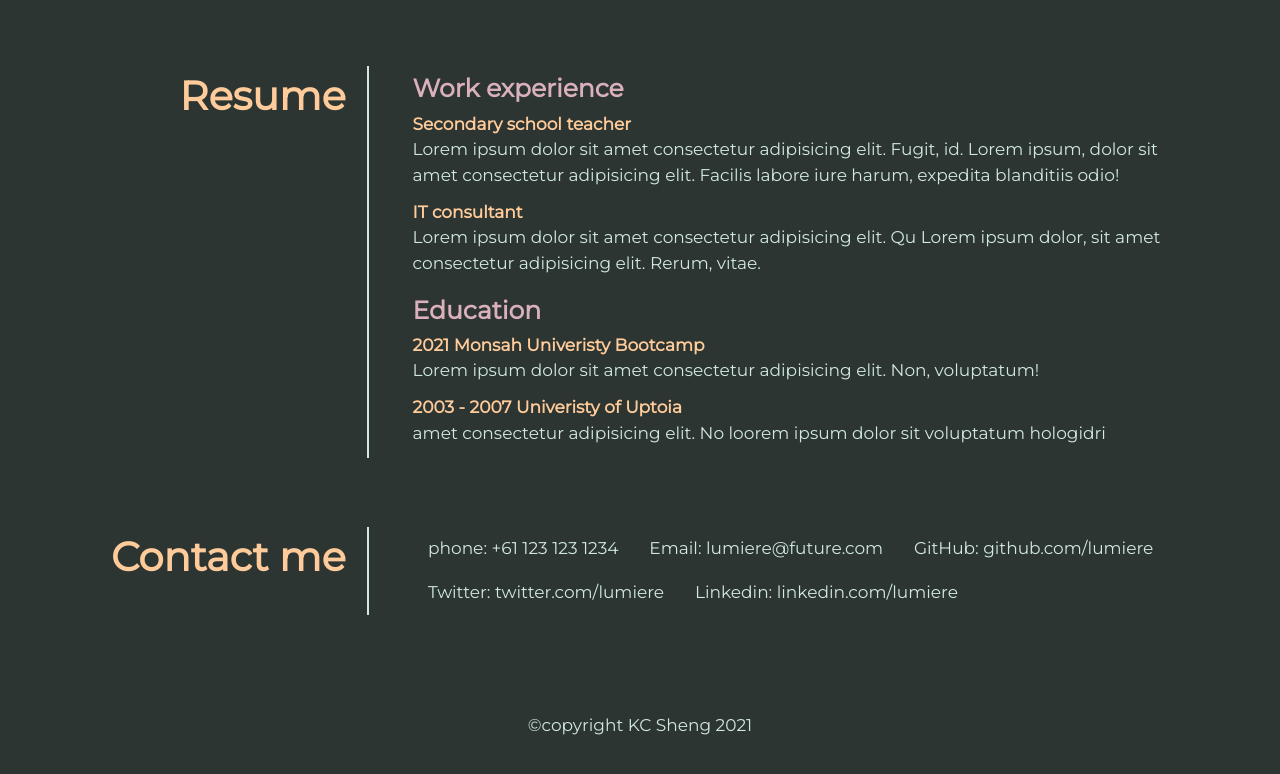
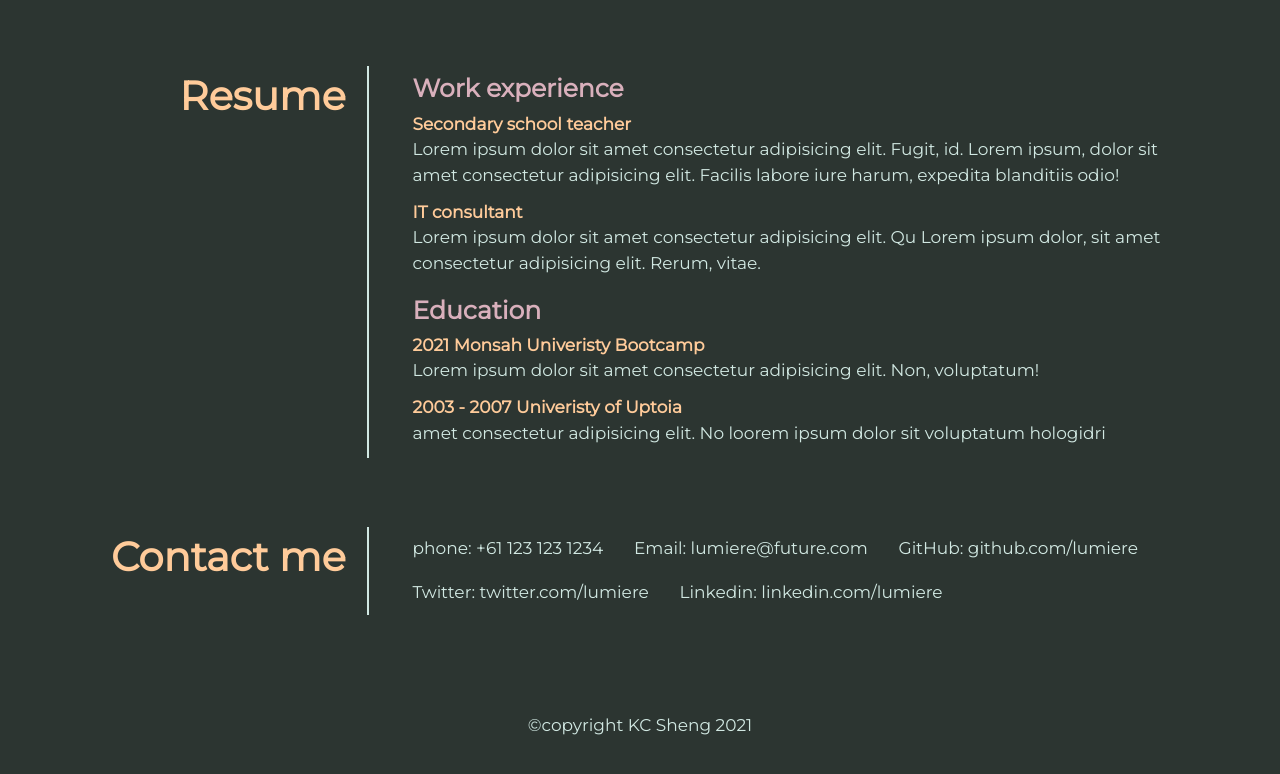
Before and after one commit to kcsheng/lumiere, a plain HTML site: page index.html in a window 1280 px wide. Shown: the part 1516-2290 px from the top of the page. Drawn offline with nearby package versions, Linux system fonts and the light colour scheme.

Commit message:
Adjust contact li padding

```diff
--- a/assets/style.css
+++ b/assets/style.css
@@ -190,7 +190,8 @@ main {
 }
 
 .contact-methods li {
-  padding: 1.2% 2%;
+  padding: 1.2% 4%;
+  padding-left: 0;
 }
 
 footer {
```
